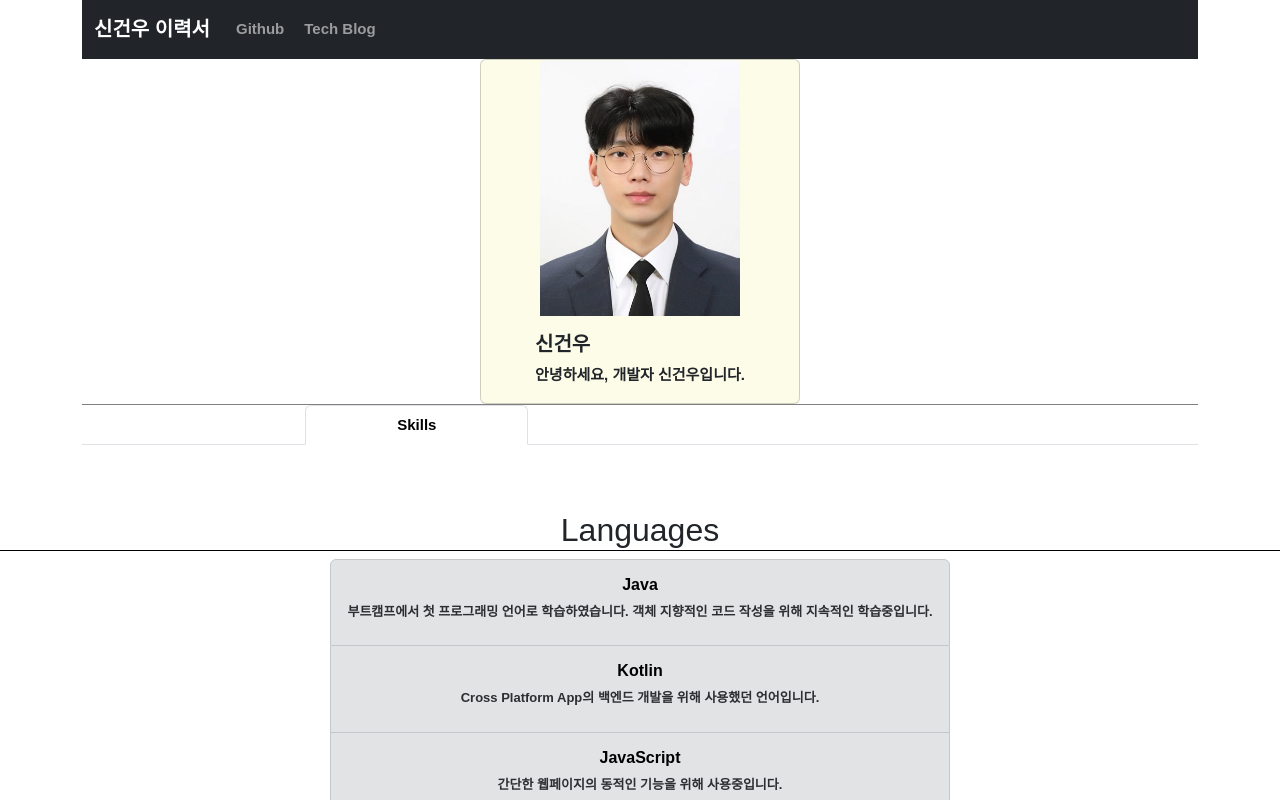
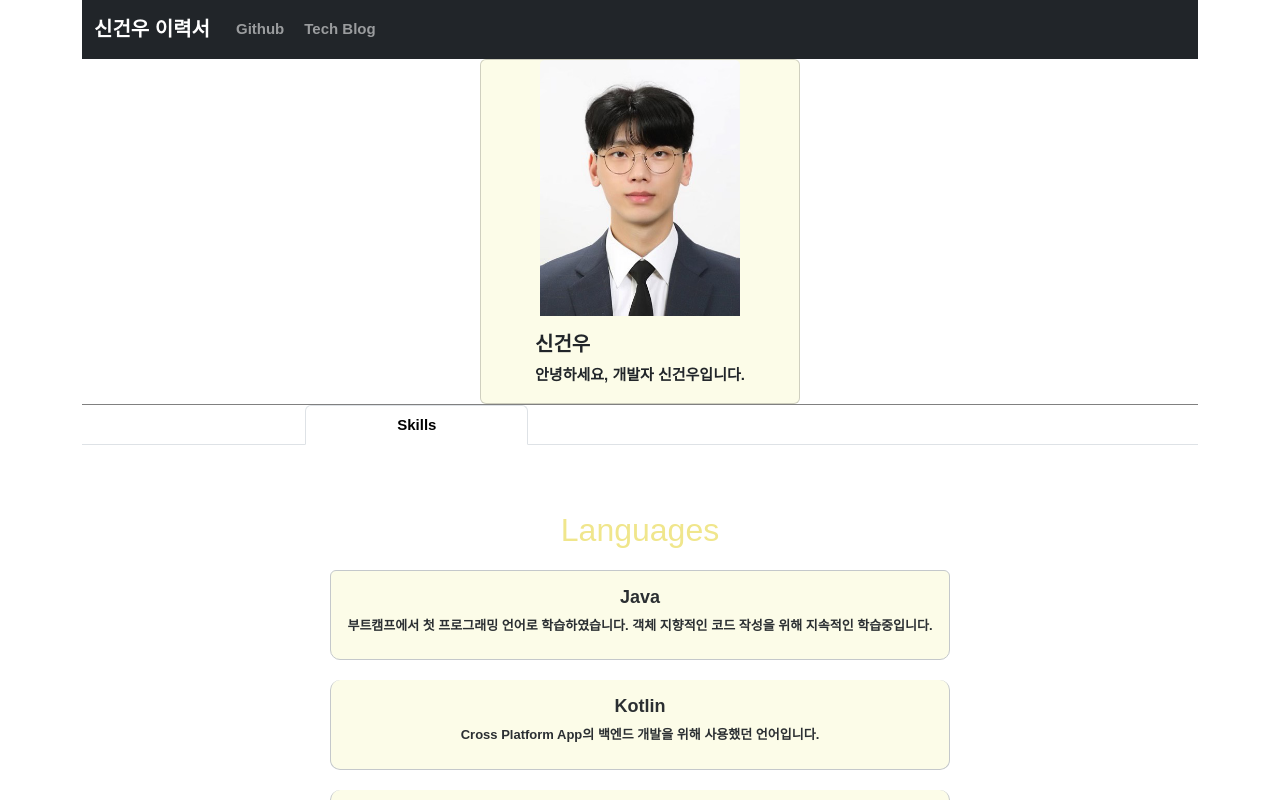
Before and after one commit to spacedustz/Resume, a React (Vite) app in the folder React/: page / in a window 1280 px wide. Both pictures are taken after a click on the tab "Skills". Shown: the top 800 px of the page. Built offline with nearby package versions, Linux system fonts and the light colour scheme.

Commit message:
Skills Background 변경

```diff
--- a/React/src/styles/card/SkillList.tsx
+++ b/React/src/styles/card/SkillList.tsx
@@ -12,26 +12,28 @@ const ListContainer = styled(Container)`
         margin-top: 50px;
         padding-left: 70%;
         padding-right: 70%;
-        border-bottom: 1px solid black;
+        color: khaki;
     }
 `;
 
 const FirstH2 = styled.h2`
     padding-left: 70%;
     padding-right: 70%;
-    border-bottom: 1px solid black;
+    margin-bottom: 10px;
 `;
 
 const Item = styled(ListGroupItem)`
     display: flex;
     flex-direction: column;
     align-items: center;
+    background-color: rgba(250, 250, 210, 0.5);
+    border-radius: 10px;
+    margin: 10px;
 
     strong {
         text-align: center;
-        color: black;
         font-weight: bold;
-        font-size: 16px;
+        font-size: 18px;
         padding-bottom: 5px;
         padding-top: 5px;
     }
@@ -72,7 +74,7 @@ const SkillList: React.FC = () => {
                 <Item variant="secondary">
                     <strong>Spring Boot</strong>
                     <p>JPA & Hibernate를 이용한 백엔드 개발을 위해 사용 중 입니다.</p>
-                    <p>Spring Data Redis, WebSocket, Spring AMQP, Spring WebClient, QueryDSL 등</p>
+                    <p>Spring Data JPA, Spring Data Redis, WebSocket, Spring AMQP, Spring WebClient, QueryDSL 등</p>
                 </Item>
 
                 <Item variant="secondary">
@@ -112,19 +114,20 @@ const SkillList: React.FC = () => {
                 <Item variant="secondary">
                     <strong>Server & Serverless</strong>
                     <p>Debian & RedHat 기반의 Linux / Windows Server 세팅 경험이 있습니다.</p>
-                    <p>Public Cloud인 AWS를 이용한 Serverless 아키텍처의 구성과 서버 세팅 경험이 있습니다. (Shell Script, 네트워크, 보안 설정 등)</p>
+                    <p>Public Cloud인 AWS를 이용한 Serverless 아키텍처의 구성과 서버 세팅 경험이 있습니다. (Shell Script 작성, 네트워크, 보안 설정 등)</p>
                 </Item>
 
                 <Item variant="secondary">
                     <strong>Docker & Kubernetes</strong>
-                    <p>컨테이너 기반 환경에 익숙하며 Docker, Docker Compose를 주로 사용하며, Private Container Registry를 이용해 이미지를 관리합니다.</p>
+                    <p>컨테이너 기반 환경에 익숙하며 Docker / Docker Compose를 주로 사용하고 Private Container Registry를 이용해 이미지를 관리합니다.</p>
                     <p>Docker Network 구성 & Volumn Mount 등 기본적인 Docker의 사용법을 숙지하고 있습니다.</p>
                     <p>Kubernetes Object들을 이용해 Pod의 HA 구성, Service를 통한 Expose 등 기본적인 사용법을 숙지하고 있습니다.</p>
                 </Item>
 
                 <Item variant="secondary">
                     <strong>CI & CD</strong>
-                    <p>Jenkins Declarative Pipeline & Nginx & Docker를 이용한 트래픽 로드밸런싱과 Blue & Green 무중단 배포를 구현해 본 경험이 있습니다.</p>
+                    <p>Jenkins Declarative Pipeline & Nginx & Docker를 이용한 트래픽 로드밸런싱과 Blue & Green 무중단 배포를 구현해 본 경험이
+                        있습니다.</p>
                     <p>Github Actions를 통한 간단한 CI & CD를 구현해 본 경험이 있습니다.</p>
                     <p>AWS Code Deploy, Pipeline을 이용한 CI & CD를 구현해 본 경험이 있습니다.</p>
                 </Item>
```
Lines whose indentation alone changed are shown as unchanged.
